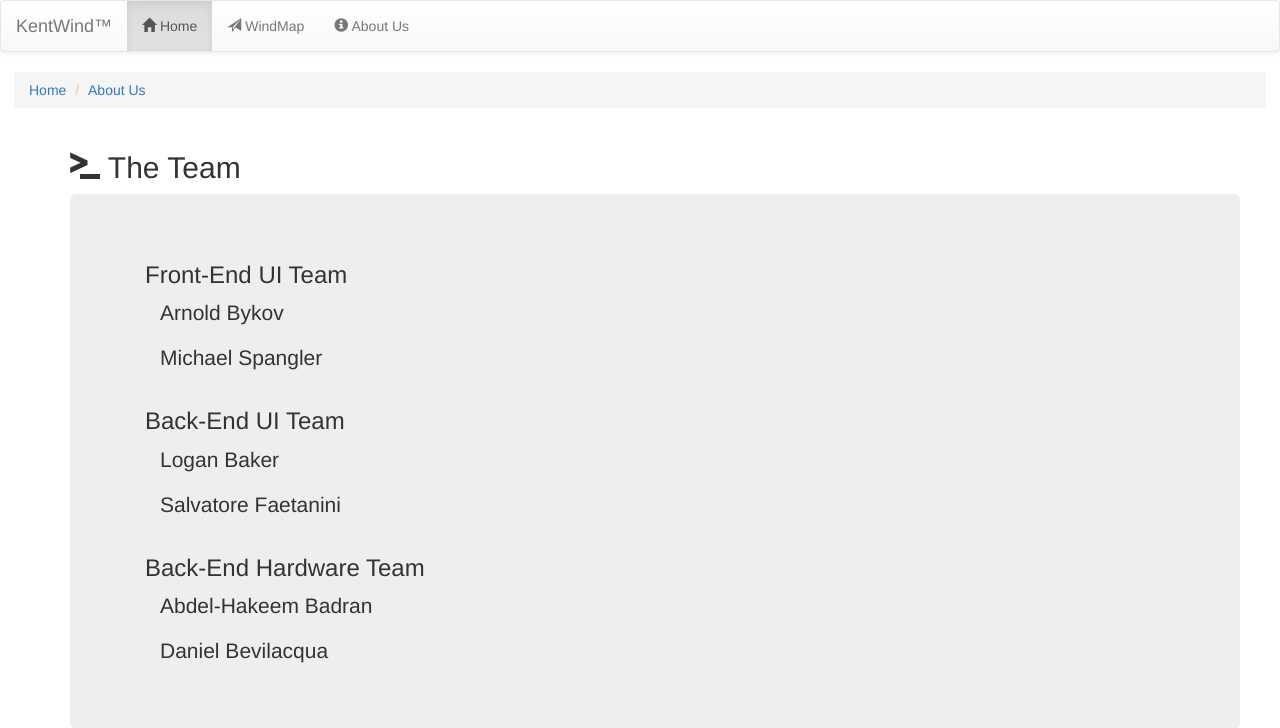
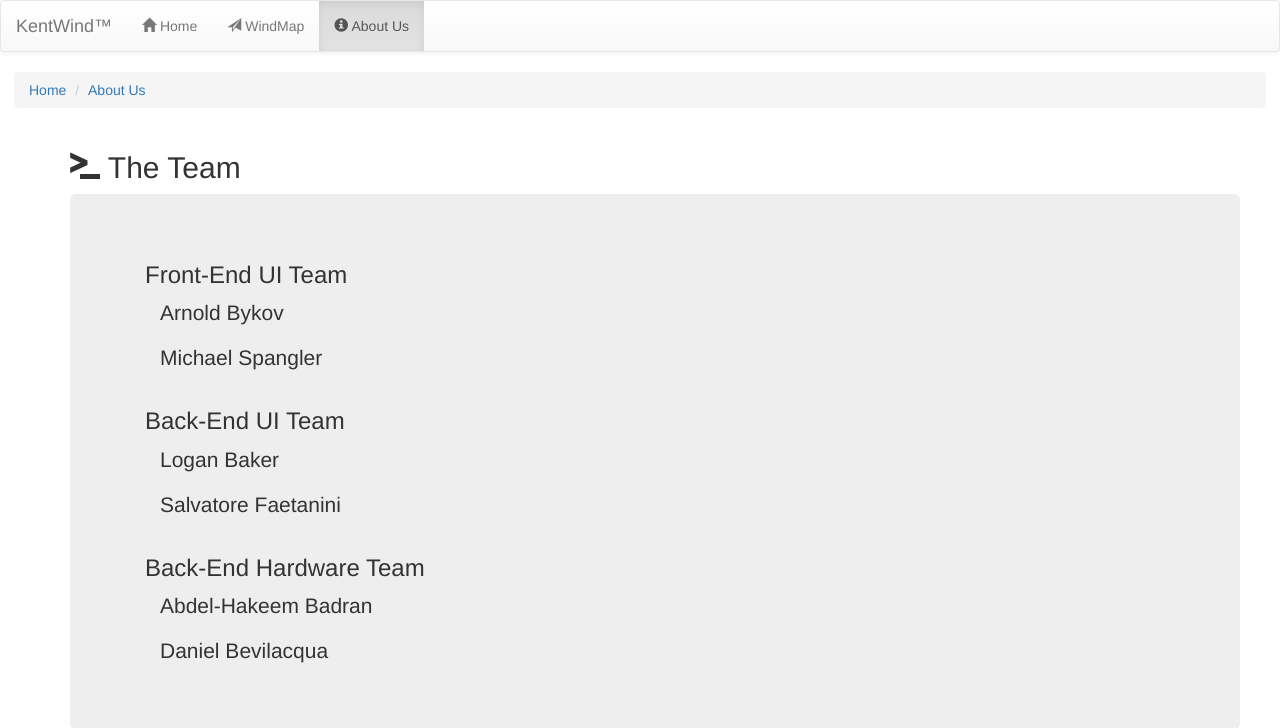
Before and after one commit to KentWind/KentWind, a PHP site: page /about.php in a window 1280 px wide. Shown: the top 728 px of the page. Run offline with PHP 8.4, Linux system fonts and the light colour scheme.

Commit message:
Fixed active link
Need to find a better way to code this, but the active link styling applies to the page you are located on.

```diff
--- a/KentWind.Web/about.php
+++ b/KentWind.Web/about.php
@@ -49,6 +49,11 @@
 	</div>
 </div>
 
+<script type="text/javascript">
+(function() {
+	document.getElementById("linkAboutUs").setAttribute("class", "active");
+})();
+</script>
 <!-- End Page Specific Content -->
 
 <?php
--- a/KentWind.Web/home.php
+++ b/KentWind.Web/home.php
@@ -17,6 +17,12 @@
 		<p><a class="btn btn-primary btn-lg" href="windmap.php">How windy is it?</a></p>
 	</div>
 </div>
+
+<script type="text/javascript">
+(function() {
+	document.getElementById("linkHome").setAttribute("class", "active");
+})();
+</script>
 <!-- End Page Specific Content -->
 
 <?php
--- a/KentWind.Web/master.php
+++ b/KentWind.Web/master.php
@@ -33,9 +33,9 @@
 				<a class="navbar-brand" href="home.php">KentWind&trade;</a>
 			</div>
 			<ul class="nav navbar-nav">
-				<li class="active"><a href="home.php"><span class="glyphicon glyphicon-home"></span> Home</a></li>
-				<li><a href="windmap.php"><span class="glyphicon glyphicon-send"></span> WindMap</a></li>
-				<li><a href="about.php"><span class="glyphicon glyphicon-info-sign"></span> About Us</a></li>
+				<li id="linkHome"><a href="home.php"><span class="glyphicon glyphicon-home"></span> Home</a></li>
+				<li id="linkWindMap"><a href="windmap.php"><span class="glyphicon glyphicon-send"></span> WindMap</a></li>
+				<li id="linkAboutUs"><a href="about.php"><span class="glyphicon glyphicon-info-sign"></span> About Us</a></li>
 			</ul>
 		</div>
 	</nav>
```
Also changed, not shown: KentWind.Web/windmap.php (+7 -0 lines).
